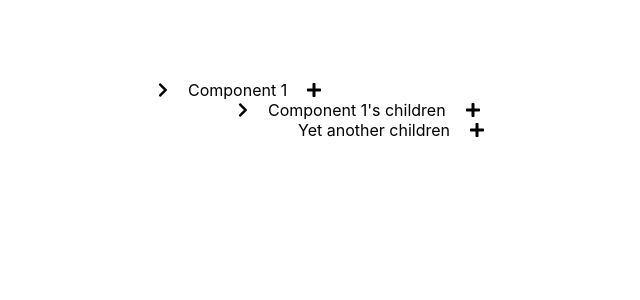
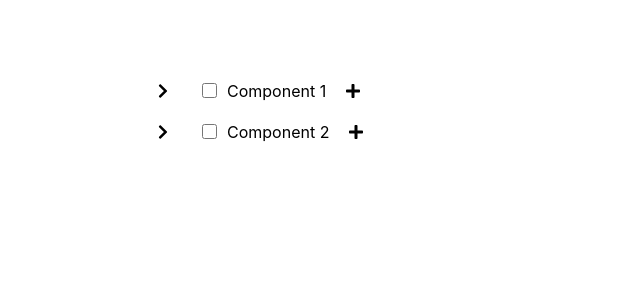
Before and after one commit to rajatKumar023/React-Tree, a React (Create React App) app: page / in a window 1280 px wide. Shown: the top 300 px of the page, without its empty margins (118-758 px from the left). Built offline with nearby package versions, Linux system fonts and the light colour scheme.

Commit message:
added check box and proper margin

```diff
--- a/src/App.css
+++ b/src/App.css
@@ -10,9 +10,26 @@
     margin-left: 20px;
 }
 
+.arrow-icon{
+    margin-right: 20px;
+    margin-left: 20px;
+    width: 20px;
+}
+
+.first-branch{
+    margin-bottom: 20px;
+}
+
+.check-box{
+    height: 15px;
+    width: 15px;
+    margin-right: 10px;
+}
+
 .single-component {
     display: flex;
     align-items: center;
+    margin-bottom: 20px;
 }
 
 .child-component{
--- a/src/App.js
+++ b/src/App.js
@@ -1,82 +1,65 @@
-import React, {useState} from 'react';
+import React, {Component} from 'react';
 import './App.css';
-import {faChevronRight} from "@fortawesome/free-solid-svg-icons";
-import {faPlus} from "@fortawesome/free-solid-svg-icons";
-import {FontAwesomeIcon} from "@fortawesome/react-fontawesome";
+import TreeComponent from './treeComponent';
 
+class App extends Component {
 
-function App() {
-    const [component, setComponent] = useState([
+    state = {
+        idCount: 2,
+        components: [
             {
                 'id': 1,
                 'title': 'Component 1',
-            'opened': false,
+                'children': [
+                    {
+                        'id': 10,
+                        'title': 'Component 1\'s children',
+                        'children': [
+                            {
+                                'id': 100,
+                                'title': 'Yet another children',
+                                'children': null,
+                            }
+                        ],
+                    }
+                ]
+            },
+            {
+                'id': 2,
+                'title': 'Component 2',
                 'children': [
                     {
                         'id': 1,
-                    'title': 'Component 1\'s children',
-                    'opened': false,
+                        'title': 'Component 2\'s children',
                         'children': [
                             {
                                 'id': 1,
-                            'title': 'Yet another children',
-                            'opened': false,
+                                'title': 'Third level children',
                                 'children': null,
                             }
                         ],
                     }
                 ]
             }
-    ]);
+        ]
+    };
 
+    render() {
         return (
             <div className="App">
-            {component.map((c, index) =>
-                <SingleComponent
+                {this.state.components.map((c, index) =>
+                    <TreeComponent
+                        key={c.id}
                         id={c.id}
                         title={c.title}
+                        index={index}
                         children={c.children}
-                    opened={c.opened}
                     />
                 )
                 }
             </div>
         );
     }
-
-
-function SingleComponent(props) {
-    return (
-        <div>
-            <div className="single-component">
-                {props.children != null &&
-                <FontAwesomeIcon
-                    className="fav-icons"
-                    icon={faChevronRight}
-                />
-                }
-                <div>{props.title}</div>
-                <FontAwesomeIcon
-                    className="fav-icons"
-                    icon={faPlus}
-                />
-            </div>
-            {props.children != null &&
-            <div className="child-component">
-                {props.children.map((c, index) =>
-                    <SingleComponent
-                        id={c.id}
-                        title={c.title}
-                        children={c.children}
-                        opened={false}
-                    />
-                )
-                }
-            </div>
-            }
-        </div>
-    );
 }
 
-
 export default App;
--- /dev/null
+++ b/src/treeComponent.js
@@ -0,0 +1,79 @@
+import React, {Component} from "react";
+import {FontAwesomeIcon} from "@fortawesome/react-fontawesome";
+import './App.css';
+import {faChevronDown, faChevronRight, faPlus} from "@fortawesome/free-solid-svg-icons";
+
+class TreeComponent extends Component {
+    constructor(props) {
+        super(props);
+        this.state = {
+            opened: false,
+            children: props.children,
+        };
+    }
+
+    render() {
+        return (
+            <div className="first-branch">
+                <div className="single-component">
+                    <div className="arrow-icon">
+                        {this.state.children != null &&
+                        <FontAwesomeIcon
+                            // className="fav-icons"
+                            icon={this.state.opened ? faChevronDown : faChevronRight}
+                            onClick={() => this.setOpened()}
+                        />
+                        }
+                    </div>
+                    {/*{this.state.children == null &&*/}
+                    {/*    <div className="empty-arrow-box"></div>*/}
+                    {/*}*/}
+                    <input type="checkbox" className="check-box"/>
+                    <div>{this.props.title}</div>
+                    <FontAwesomeIcon
+                        className="fav-icons"
+                        icon={faPlus}
+                        onClick={() => this.addChild({id: 4, title: 'new component', children: null})}
+                    />
+                </div>
+                {this.state.children != null && this.state.opened &&
+                <div className="child-component">
+                    {this.state.children.map((c, index) =>
+                        <TreeComponent
+                            title={c.title}
+                            children={c.children}
+                            id={c.id}
+                            key={c.id}/>
+                    )
+                    }
+                </div>
+                }
+            </div>
+        );
+    }
+
+    setOpened = () => {
+        this.setState(
+            (prevState, props) => {
+                let opened = !prevState.opened;
+                return {opened};
+            }
+        );
+    };
+
+    addChild = (child) => {
+        this.setState(
+            (prevState, props) => {
+                let children = prevState.children;
+                if (children != null) {
+                    children.push(child);
+                } else {
+                    children = [];
+                    children.push(child);
+                }
+                return {children};
+            });
+    };
+}
+
+export default TreeComponent;
```
Lines whose indentation alone changed are shown as unchanged.
